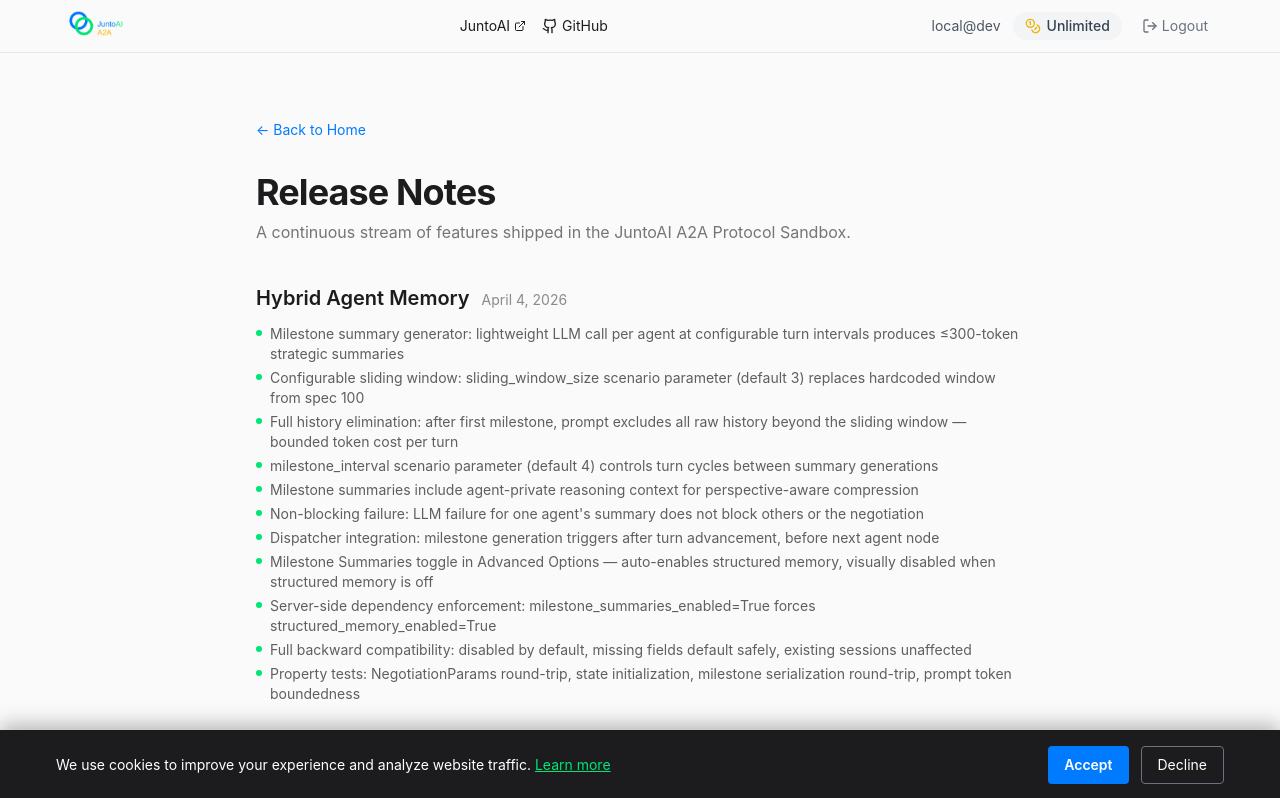
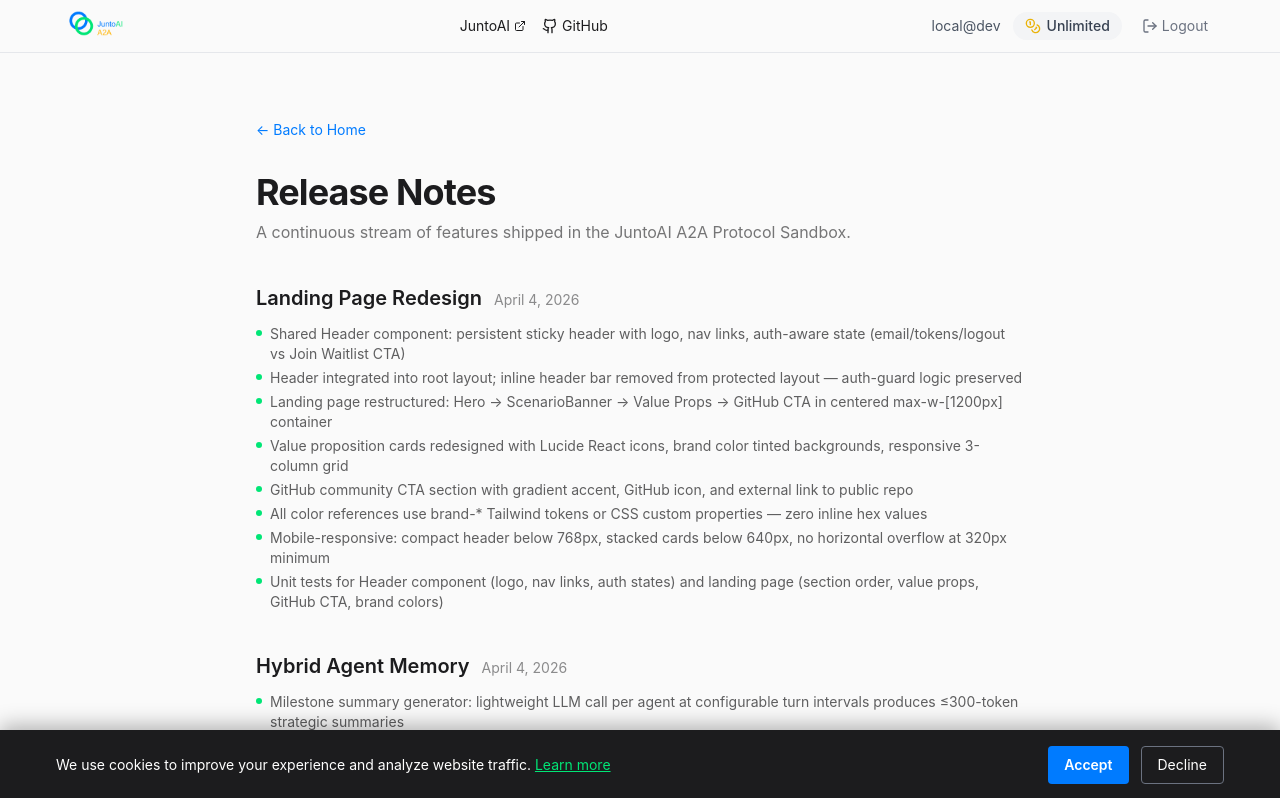
Before and after one commit to JuntoAI/JuntoAI-A2A, a Next.js app in the folder frontend/: page /release-notes in a window 1280 px wide. Shown: the top 798 px of the page. Built offline with nearby package versions, Linux system fonts and the light colour scheme; no server answers.

Commit message:
docs: add Landing Page Redesign (Spec 180) to changelog and release notes

```diff
--- a/frontend/app/release-notes/page.tsx
+++ b/frontend/app/release-notes/page.tsx
@@ -8,6 +8,21 @@
 };
 
 const FEATURES = [
+  {
+    title: "Landing Page Redesign",
+    specId: "180",
+    date: "2026-04-04",
+    items: [
+      "Shared Header component: persistent sticky header with logo, nav links, auth-aware state (email/tokens/logout vs Join Waitlist CTA)",
+      "Header integrated into root layout; inline header bar removed from protected layout — auth-guard logic preserved",
+      "Landing page restructured: Hero → ScenarioBanner → Value Props → GitHub CTA in centered max-w-[1200px] container",
+      "Value proposition cards redesigned with Lucide React icons, brand color tinted backgrounds, responsive 3-column grid",
+      "GitHub community CTA section with gradient accent, GitHub icon, and external link to public repo",
+      "All color references use brand-* Tailwind tokens or CSS custom properties — zero inline hex values",
+      "Mobile-responsive: compact header below 768px, stacked cards below 640px, no horizontal overflow at 320px minimum",
+      "Unit tests for Header component (logo, nav links, auth states) and landing page (section order, value props, GitHub CTA, brand colors)",
+    ],
+  },
   {
     title: "Hybrid Agent Memory",
     specId: "110",
```
Also changed, not shown: 1 other file (tests, documents, lock files or other folders).
